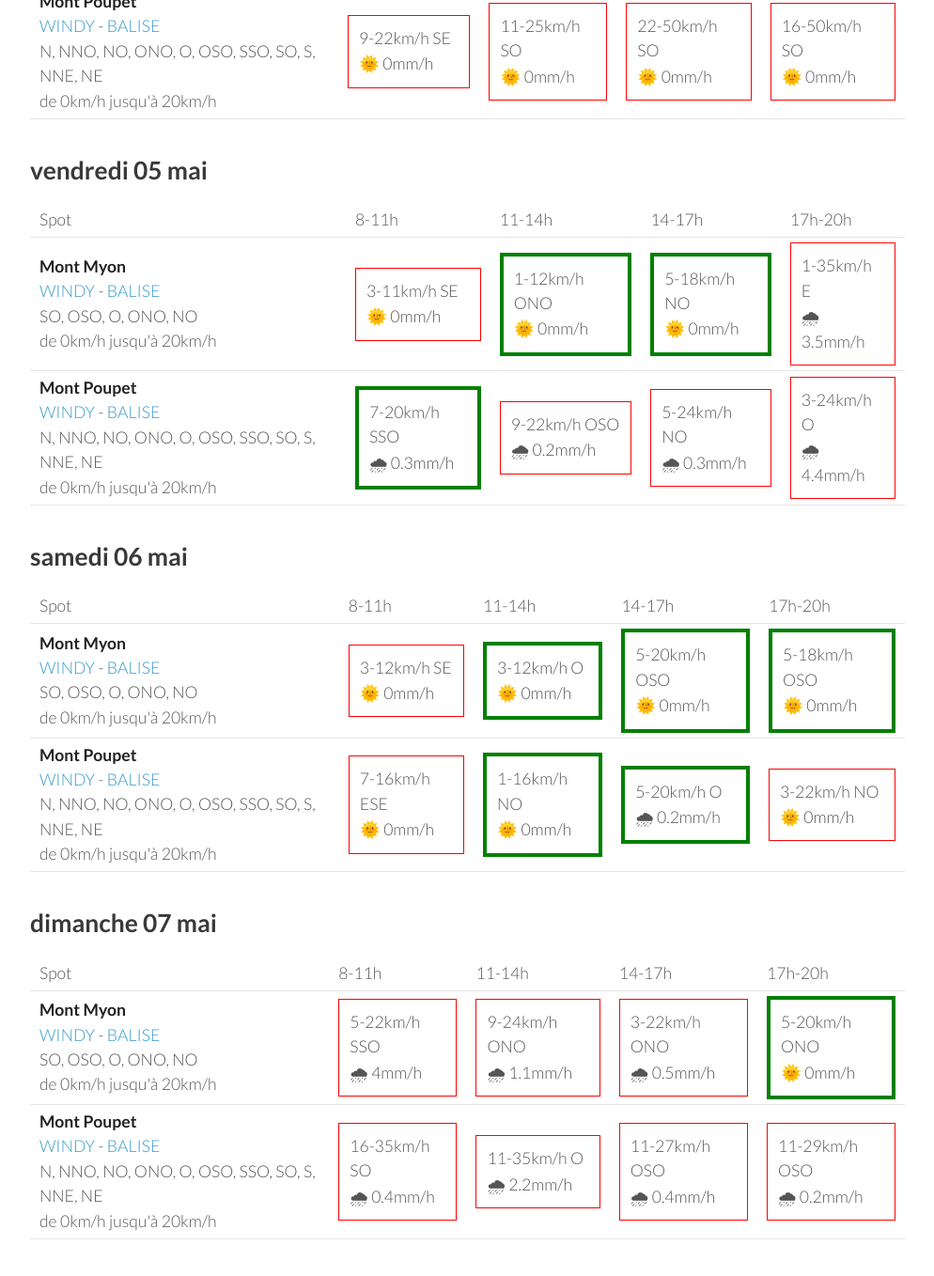
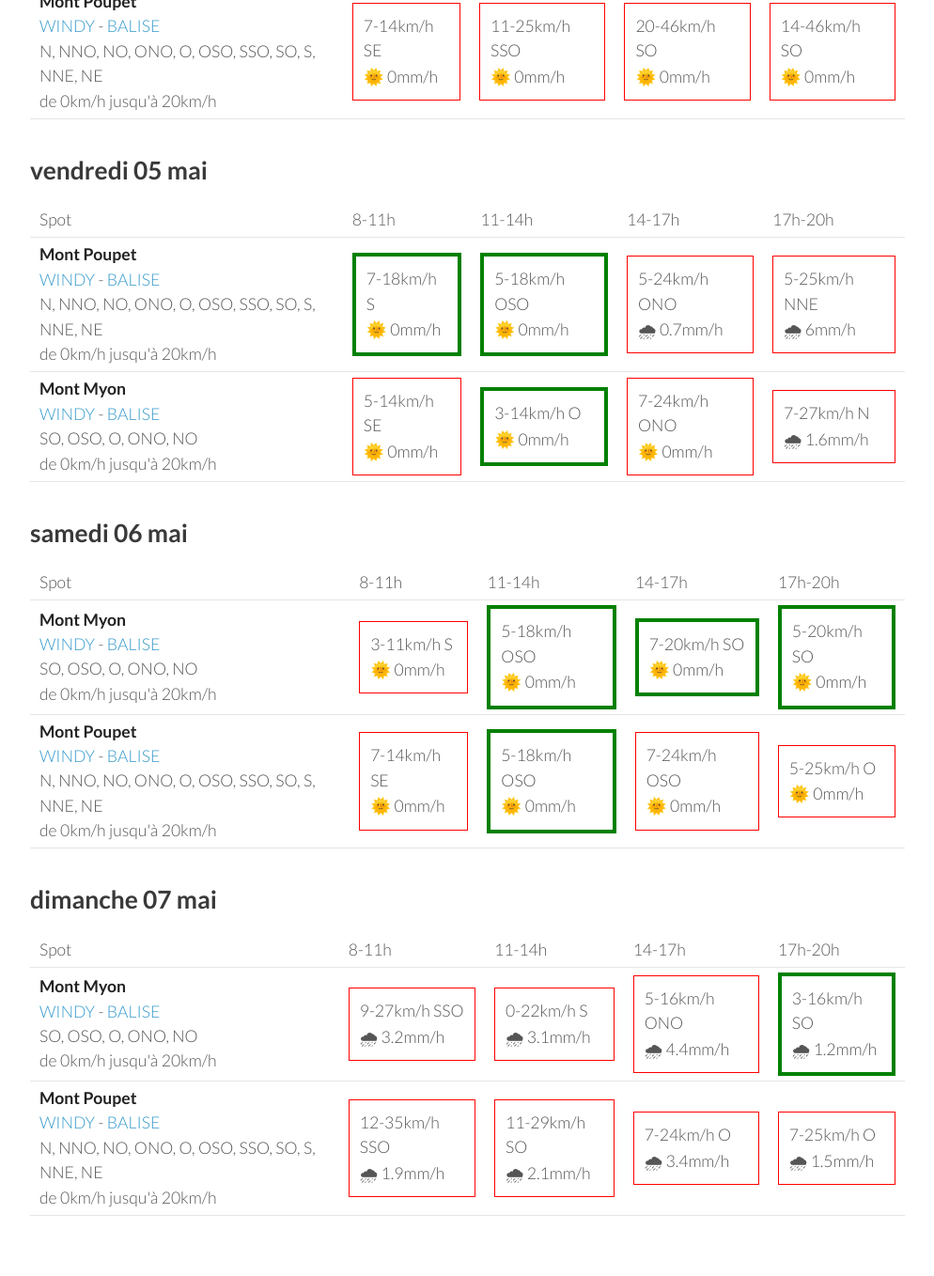
Before and after one commit to parapente-dans-le-nord/parapente-dans-le-nord.github.io, a Jekyll site: the page built from jura.markdown, in a window 1280 px wide and 1400 px high, scrolled down 1276 px. Shown: the top 1358 px of the window at 94% size, without its empty margins (26-1020 px from the left). Built offline with Jekyll 4.4.1, drawn with Linux system fonts in a browser that asks for light colours; some of the changed text lies outside the part shown.

Commit message:
update index.markdown

```diff
--- a/jura.markdown
+++ b/jura.markdown
@@ -25,18 +25,18 @@ page mise à jour le mardi 02 mai 17:20
         <td><strong>Mont Poupet</strong><br><a href="https://windy.com/46.970/5.876?46.541,5.876,8">WINDY</a> - <span class=""><a href="http://www.balisemeteo.com/balise.php?idBalise=92">BALISE</a> </span><br> <span class="vent-favorable">N, NNO, NO, ONO, O, OSO, SSO, SO, S, NNE, NE</span><br><span class="force-vent">de 0km/h jusqu'à 20km/h</span> </td>
 
             <td><div class="not-flyable"><p>0-0km/h NA</p><p>🌧️ 0mm/h</p></div></td>
-            <td><div class="not-flyable"><p>9-24km/h NE</p><p>🌞 0mm/h</p></div></td>
-            <td><div class="not-flyable"><p>12-33km/h NNE</p><p>🌞 0mm/h</p></div></td>
-            <td><div class="not-flyable"><p>12-33km/h NNE</p><p>🌞 0mm/h</p></div></td>
+            <td><div class="not-flyable"><p>0-0km/h NA</p><p>🌧️ 0mm/h</p></div></td>
+            <td><div class="not-flyable"><p>0-0km/h NA</p><p>🌧️ 0mm/h</p></div></td>
+            <td><div class="not-flyable"><p>12-33km/h N</p><p>🌞 0mm/h</p></div></td>
 
     </tr>
 <tr>
         <td><strong>Mont Myon</strong><br><a href="https://windy.com/46.331/5.397?45.898,5.394,8,m:eWoagj8">WINDY</a> - <span class=""><a href="http://www.balisemeteo.com/balise.php?idBalise=70">BALISE</a> </span><br> <span class="vent-favorable">SO, OSO, O, ONO, NO</span><br><span class="force-vent">de 0km/h jusqu'à 20km/h</span> </td>
 
             <td><div class="not-flyable"><p>0-0km/h NA</p><p>🌧️ 0mm/h</p></div></td>
-            <td><div class="not-flyable"><p>11-29km/h NNE</p><p>🌞 0mm/h</p></div></td>
-            <td><div class="not-flyable"><p>14-37km/h N</p><p>🌞 0mm/h</p></div></td>
-            <td><div class="not-flyable"><p>14-35km/h NNE</p><p>🌞 0mm/h</p></div></td>
+            <td><div class="not-flyable"><p>0-0km/h NA</p><p>🌧️ 0mm/h</p></div></td>
+            <td><div class="not-flyable"><p>0-0km/h NA</p><p>🌧️ 0mm/h</p></div></td>
+            <td><div class="not-flyable"><p>16-38km/h NNE</p><p>🌞 0mm/h</p></div></td>
 
     </tr>
 
@@ -58,20 +58,20 @@ page mise à jour le mardi 02 mai 17:20
 <tr>
         <td><strong>Mont Myon</strong><br><a href="https://windy.com/46.331/5.397?45.898,5.394,8,m:eWoagj8">WINDY</a> - <span class=""><a href="http://www.balisemeteo.com/balise.php?idBalise=70">BALISE</a> </span><br> <span class="vent-favorable">SO, OSO, O, ONO, NO</span><br><span class="force-vent">de 0km/h jusqu'à 20km/h</span> </td>
 
-            <td><div class="not-flyable"><p>1-9km/h ESE</p><p>🌞 0mm/h</p></div></td>
-            <td><div class="flyable"><p>3-11km/h ONO</p><p>🌞 0mm/h</p></div></td>
-            <td><div class="flyable"><p>3-14km/h ONO</p><p>🌞 0mm/h</p></div></td>
-            <td><div class="flyable"><p>5-18km/h O</p><p>🌞 0mm/h</p></div></td>
+            <td><div class="not-flyable"><p>3-9km/h ESE</p><p>🌞 0mm/h</p></div></td>
+            <td><div class="flyable"><p>5-12km/h O</p><p>🌞 0mm/h</p></div></td>
+            <td><div class="flyable"><p>5-14km/h ONO</p><p>🌞 0mm/h</p></div></td>
+            <td><div class="flyable"><p>5-18km/h NO</p><p>🌞 0mm/h</p></div></td>
 
 
     </tr>
 <tr>
         <td><strong>Mont Poupet</strong><br><a href="https://windy.com/46.970/5.876?46.541,5.876,8">WINDY</a> - <span class=""><a href="http://www.balisemeteo.com/balise.php?idBalise=92">BALISE</a> </span><br> <span class="vent-favorable">N, NNO, NO, ONO, O, OSO, SSO, SO, S, NNE, NE</span><br><span class="force-vent">de 0km/h jusqu'à 20km/h</span> </td>
 
-            <td><div class="not-flyable"><p>11-25km/h ENE</p><p>🌞 0mm/h</p></div></td>
+            <td><div class="not-flyable"><p>12-27km/h ENE</p><p>🌞 0mm/h</p></div></td>
             <td><div class="not-flyable"><p>7-22km/h NNE</p><p>🌞 0mm/h</p></div></td>
-            <td><div class="not-flyable"><p>9-27km/h NE</p><p>🌞 0mm/h</p></div></td>
-            <td><div class="not-flyable"><p>9-24km/h NE</p><p>🌞 0mm/h</p></div></td>
+            <td><div class="not-flyable"><p>11-29km/h NE</p><p>🌞 0mm/h</p></div></td>
+            <td><div class="not-flyable"><p>11-25km/h NE</p><p>🌞 0mm/h</p></div></td>
 
 
     </tr>
@@ -94,20 +94,20 @@ page mise à jour le mardi 02 mai 17:20
 <tr>
         <td><strong>Mont Myon</strong><br><a href="https://windy.com/46.331/5.397?45.898,5.394,8,m:eWoagj8">WINDY</a> - <span class=""><a href="http://www.balisemeteo.com/balise.php?idBalise=70">BALISE</a> </span><br> <span class="vent-favorable">SO, OSO, O, ONO, NO</span><br><span class="force-vent">de 0km/h jusqu'à 20km/h</span> </td>
 
-            <td><div class="not-flyable"><p>14-29km/h SSE</p><p>🌞 0mm/h</p></div></td>
+            <td><div class="not-flyable"><p>5-20km/h SE</p><p>🌞 0mm/h</p></div></td>
             <td><div class="not-flyable"><p>22-48km/h S</p><p>🌞 0mm/h</p></div></td>
-            <td><div class="not-flyable"><p>24-55km/h SSO</p><p>🌞 0mm/h</p></div></td>
-            <td><div class="not-flyable"><p>18-51km/h SSO</p><p>🌞 0mm/h</p></div></td>
+            <td><div class="not-flyable"><p>22-53km/h SSO</p><p>🌞 0mm/h</p></div></td>
+            <td><div class="not-flyable"><p>16-50km/h SSO</p><p>🌞 0mm/h</p></div></td>
 
 
     </tr>
 <tr>
         <td><strong>Mont Poupet</strong><br><a href="https://windy.com/46.970/5.876?46.541,5.876,8">WINDY</a> - <span class=""><a href="http://www.balisemeteo.com/balise.php?idBalise=92">BALISE</a> </span><br> <span class="vent-favorable">N, NNO, NO, ONO, O, OSO, SSO, SO, S, NNE, NE</span><br><span class="force-vent">de 0km/h jusqu'à 20km/h</span> </td>
 
-            <td><div class="not-flyable"><p>9-22km/h SE</p><p>🌞 0mm/h</p></div></td>
-            <td><div class="not-flyable"><p>11-25km/h SO</p><p>🌞 0mm/h</p></div></td>
-            <td><div class="not-flyable"><p>22-50km/h SO</p><p>🌞 0mm/h</p></div></td>
-            <td><div class="not-flyable"><p>16-50km/h SO</p><p>🌞 0mm/h</p></div></td>
+            <td><div class="not-flyable"><p>7-14km/h SE</p><p>🌞 0mm/h</p></div></td>
+            <td><div class="not-flyable"><p>11-25km/h SSO</p><p>🌞 0mm/h</p></div></td>
+            <td><div class="not-flyable"><p>20-46km/h SO</p><p>🌞 0mm/h</p></div></td>
+            <td><div class="not-flyable"><p>14-46km/h SO</p><p>🌞 0mm/h</p></div></td>
 
 
     </tr>
@@ -128,22 +128,22 @@ page mise à jour le mardi 02 mai 17:20
       <td>17h-20h</td>
     </tr>
 <tr>
-        <td><strong>Mont Myon</strong><br><a href="https://windy.com/46.331/5.397?45.898,5.394,8,m:eWoagj8">WINDY</a> - <span class=""><a href="http://www.balisemeteo.com/balise.php?idBalise=70">BALISE</a> </span><br> <span class="vent-favorable">SO, OSO, O, ONO, NO</span><br><span class="force-vent">de 0km/h jusqu'à 20km/h</span> </td>
+        <td><strong>Mont Poupet</strong><br><a href="https://windy.com/46.970/5.876?46.541,5.876,8">WINDY</a> - <span class=""><a href="http://www.balisemeteo.com/balise.php?idBalise=92">BALISE</a> </span><br> <span class="vent-favorable">N, NNO, NO, ONO, O, OSO, SSO, SO, S, NNE, NE</span><br><span class="force-vent">de 0km/h jusqu'à 20km/h</span> </td>
 
-            <td><div class="not-flyable"><p>3-11km/h SE</p><p>🌞 0mm/h</p></div></td>
-            <td><div class="flyable"><p>1-12km/h ONO</p><p>🌞 0mm/h</p></div></td>
-            <td><div class="flyable"><p>5-18km/h NO</p><p>🌞 0mm/h</p></div></td>
-            <td><div class="not-flyable"><p>1-35km/h E</p><p>🌧 3.5mm/h</p></div></td>
+            <td><div class="flyable"><p>7-18km/h S</p><p>🌞 0mm/h</p></div></td>
+            <td><div class="flyable"><p>5-18km/h OSO</p><p>🌞 0mm/h</p></div></td>
+            <td><div class="not-flyable"><p>5-24km/h ONO</p><p>🌧 0.7mm/h</p></div></td>
+            <td><div class="not-flyable"><p>5-25km/h NNE</p><p>🌧 6mm/h</p></div></td>
 
 
     </tr>
 <tr>
-        <td><strong>Mont Poupet</strong><br><a href="https://windy.com/46.970/5.876?46.541,5.876,8">WINDY</a> - <span class=""><a href="http://www.balisemeteo.com/balise.php?idBalise=92">BALISE</a> </span><br> <span class="vent-favorable">N, NNO, NO, ONO, O, OSO, SSO, SO, S, NNE, NE</span><br><span class="force-vent">de 0km/h jusqu'à 20km/h</span> </td>
+        <td><strong>Mont Myon</strong><br><a href="https://windy.com/46.331/5.397?45.898,5.394,8,m:eWoagj8">WINDY</a> - <span class=""><a href="http://www.balisemeteo.com/balise.php?idBalise=70">BALISE</a> </span><br> <span class="vent-favorable">SO, OSO, O, ONO, NO</span><br><span class="force-vent">de 0km/h jusqu'à 20km/h</span> </td>
 
-            <td><div class="flyable"><p>7-20km/h SSO</p><p>🌧 0.3mm/h</p></div></td>
-            <td><div class="not-flyable"><p>9-22km/h OSO</p><p>🌧 0.2mm/h</p></div></td>
-            <td><div class="not-flyable"><p>5-24km/h NO</p><p>🌧 0.3mm/h</p></div></td>
-            <td><div class="not-flyable"><p>3-24km/h O</p><p>🌧 4.4mm/h</p></div></td>
+            <td><div class="not-flyable"><p>5-14km/h SE</p><p>🌞 0mm/h</p></div></td>
+            <td><div class="flyable"><p>3-14km/h O</p><p>🌞 0mm/h</p></div></td>
+            <td><div class="not-flyable"><p>7-24km/h ONO</p><p>🌞 0mm/h</p></div></td>
+            <td><div class="not-flyable"><p>7-27km/h N</p><p>🌧 1.6mm/h</p></div></td>
 
 
     </tr>
@@ -166,20 +166,20 @@ page mise à jour le mardi 02 mai 17:20
 <tr>
         <td><strong>Mont Myon</strong><br><a href="https://windy.com/46.331/5.397?45.898,5.394,8,m:eWoagj8">WINDY</a> - <span class=""><a href="http://www.balisemeteo.com/balise.php?idBalise=70">BALISE</a> </span><br> <span class="vent-favorable">SO, OSO, O, ONO, NO</span><br><span class="force-vent">de 0km/h jusqu'à 20km/h</span> </td>
 
-            <td><div class="not-flyable"><p>3-12km/h SE</p><p>🌞 0mm/h</p></div></td>
-            <td><div class="flyable"><p>3-12km/h O</p><p>🌞 0mm/h</p></div></td>
-            <td><div class="flyable"><p>5-20km/h OSO</p><p>🌞 0mm/h</p></div></td>
+            <td><div class="not-flyable"><p>3-11km/h S</p><p>🌞 0mm/h</p></div></td>
             <td><div class="flyable"><p>5-18km/h OSO</p><p>🌞 0mm/h</p></div></td>
+            <td><div class="flyable"><p>7-20km/h SO</p><p>🌞 0mm/h</p></div></td>
+            <td><div class="flyable"><p>5-20km/h SO</p><p>🌞 0mm/h</p></div></td>
 
 
     </tr>
 <tr>
         <td><strong>Mont Poupet</strong><br><a href="https://windy.com/46.970/5.876?46.541,5.876,8">WINDY</a> - <span class=""><a href="http://www.balisemeteo.com/balise.php?idBalise=92">BALISE</a> </span><br> <span class="vent-favorable">N, NNO, NO, ONO, O, OSO, SSO, SO, S, NNE, NE</span><br><span class="force-vent">de 0km/h jusqu'à 20km/h</span> </td>
 
-            <td><div class="not-flyable"><p>7-16km/h ESE</p><p>🌞 0mm/h</p></div></td>
-            <td><div class="flyable"><p>1-16km/h NO</p><p>🌞 0mm/h</p></div></td>
-            <td><div class="flyable"><p>5-20km/h O</p><p>🌧 0.2mm/h</p></div></td>
-            <td><div class="not-flyable"><p>3-22km/h NO</p><p>🌞 0mm/h</p></div></td>
+            <td><div class="not-flyable"><p>7-14km/h SE</p><p>🌞 0mm/h</p></div></td>
+            <td><div class="flyable"><p>5-18km/h OSO</p><p>🌞 0mm/h</p></div></td>
+            <td><div class="not-flyable"><p>7-24km/h OSO</p><p>🌞 0mm/h</p></div></td>
+            <td><div class="not-flyable"><p>5-25km/h O</p><p>🌞 0mm/h</p></div></td>
 
 
     </tr>
@@ -202,20 +202,20 @@ page mise à jour le mardi 02 mai 17:20
 <tr>
         <td><strong>Mont Myon</strong><br><a href="https://windy.com/46.331/5.397?45.898,5.394,8,m:eWoagj8">WINDY</a> - <span class=""><a href="http://www.balisemeteo.com/balise.php?idBalise=70">BALISE</a> </span><br> <span class="vent-favorable">SO, OSO, O, ONO, NO</span><br><span class="force-vent">de 0km/h jusqu'à 20km/h</span> </td>
 
-            <td><div class="not-flyable"><p>5-22km/h SSO</p><p>🌧 4mm/h</p></div></td>
-            <td><div class="not-flyable"><p>9-24km/h ONO</p><p>🌧 1.1mm/h</p></div></td>
-            <td><div class="not-flyable"><p>3-22km/h ONO</p><p>🌧 0.5mm/h</p></div></td>
-            <td><div class="flyable"><p>5-20km/h ONO</p><p>🌞 0mm/h</p></div></td>
+            <td><div class="not-flyable"><p>9-27km/h SSO</p><p>🌧 3.2mm/h</p></div></td>
+            <td><div class="not-flyable"><p>0-22km/h S</p><p>🌧 3.1mm/h</p></div></td>
+            <td><div class="not-flyable"><p>5-16km/h ONO</p><p>🌧 4.4mm/h</p></div></td>
+            <td><div class="flyable"><p>3-16km/h SO</p><p>🌧 1.2mm/h</p></div></td>
 
 
     </tr>
 <tr>
         <td><strong>Mont Poupet</strong><br><a href="https://windy.com/46.970/5.876?46.541,5.876,8">WINDY</a> - <span class=""><a href="http://www.balisemeteo.com/balise.php?idBalise=92">BALISE</a> </span><br> <span class="vent-favorable">N, NNO, NO, ONO, O, OSO, SSO, SO, S, NNE, NE</span><br><span class="force-vent">de 0km/h jusqu'à 20km/h</span> </td>
 
-            <td><div class="not-flyable"><p>16-35km/h SO</p><p>🌧 0.4mm/h</p></div></td>
-            <td><div class="not-flyable"><p>11-35km/h O</p><p>🌧 2.2mm/h</p></div></td>
-            <td><div class="not-flyable"><p>11-27km/h OSO</p><p>🌧 0.4mm/h</p></div></td>
-            <td><div class="not-flyable"><p>11-29km/h OSO</p><p>🌧 0.2mm/h</p></div></td>
+            <td><div class="not-flyable"><p>12-35km/h SSO</p><p>🌧 1.9mm/h</p></div></td>
+            <td><div class="not-flyable"><p>11-29km/h SO</p><p>🌧 2.1mm/h</p></div></td>
+            <td><div class="not-flyable"><p>7-24km/h O</p><p>🌧 3.4mm/h</p></div></td>
+            <td><div class="not-flyable"><p>7-25km/h O</p><p>🌧 1.5mm/h</p></div></td>
 
 
     </tr>
```
Also changed, not shown: other parts of jura.markdown (+1 -1 lines).
